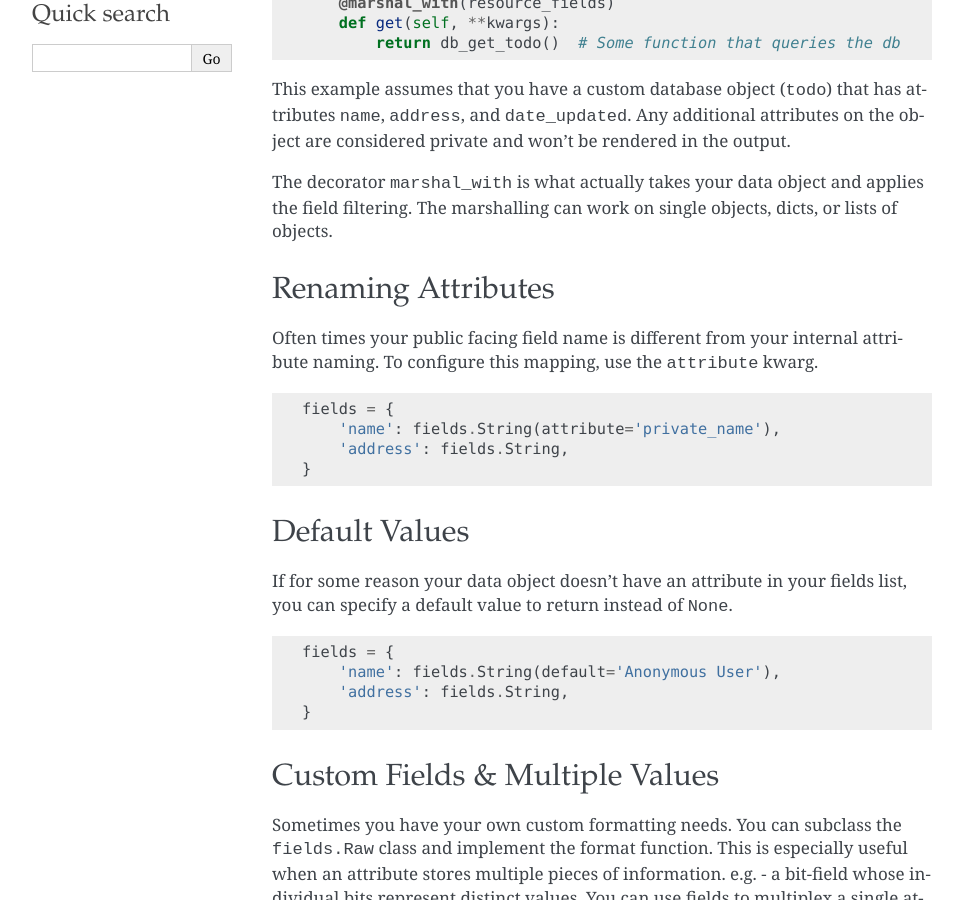
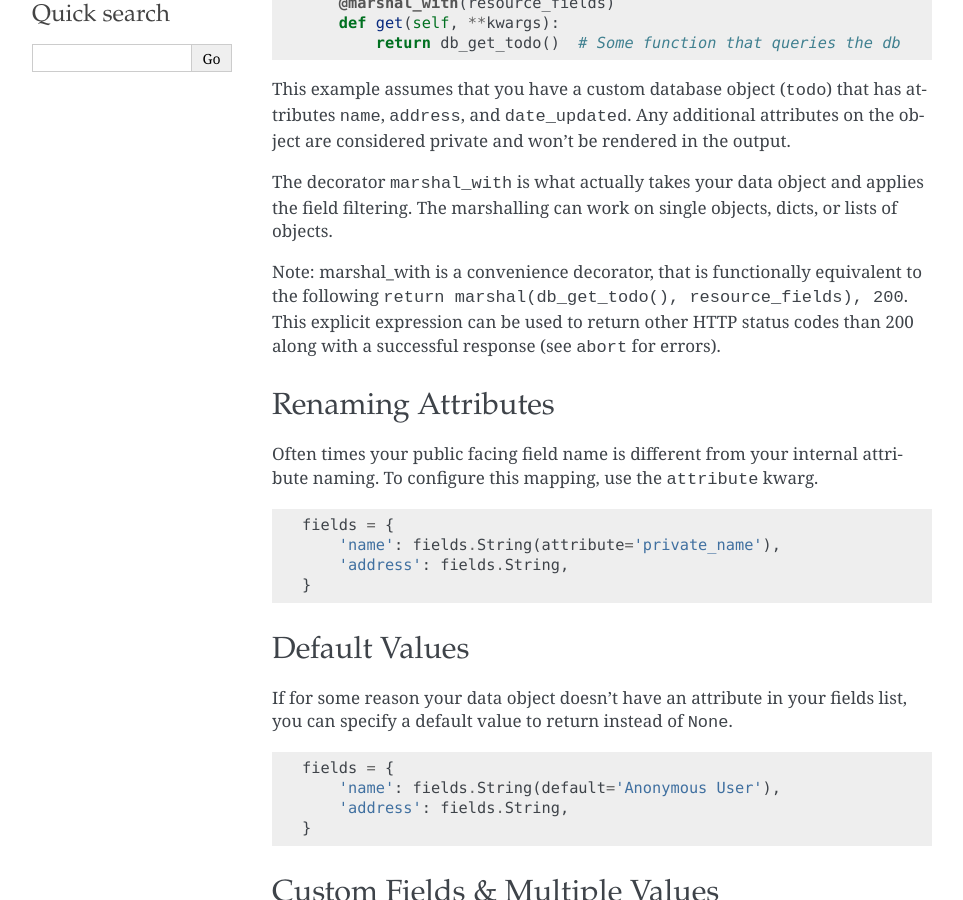
Before and after one commit to flask-restful/flask-restful, a Sphinx documentation site: the page built from docs/fields.rst, in a window 1280 px wide and 900 px high, scrolled down 671 px. Shown: the whole window, without its empty margins (148-1111 px from the left). Built offline with Sphinx 7.4.7, drawn with Linux system fonts in a browser that asks for light colours; pages that are not in the unit, such as notebooks, are missing from menus; some of the changed text lies outside the part shown.

Commit message:
Documentation updates

```diff
--- a/docs/fields.rst
+++ b/docs/fields.rst
@@ -45,6 +45,9 @@ output.
 The decorator ``marshal_with`` is what actually takes your data object and applies the
 field filtering.  The marshalling can work on single objects, dicts, or
 lists of objects.
+
+Note: marshal_with is a convenience decorator, that is functionally equivalent to the following ``return marshal(db_get_todo(), resource_fields), 200``.
+This explicit expression can be used to return other HTTP status codes than 200 along with a successful response (see ``abort`` for errors).
 
 
 Renaming Attributes
@@ -123,7 +126,7 @@ your data object. ::
 Complex Structures
 ------------------
 
-You can have a flat structure that marshall_with will transform to a nested structure ::
+You can have a flat structure that marshal_with will transform to a nested structure ::
 
     >>> from flask.ext.restful import fields, marshal
     >>> import json
--- a/docs/quickstart.rst
+++ b/docs/quickstart.rst
@@ -197,7 +197,7 @@ the structure of your response. ::
         def get(self, **kwargs):
             return TodoDao(todo_id='my_todo', task='Remember the milk')
 
-The above example takes a python object and prepares it to be serialized. The marshall_with decorator will apply the transformation described by resource_fields. The only fields extracted
+The above example takes a python object and prepares it to be serialized. The marshal_with decorator will apply the transformation described by resource_fields. The only fields extracted
 from the object is ``task``. The ``Url`` field is a special field that
 takes an endpoint name and generates a Url for that endpoint in the response.
 Many of the field types you need are already included. See the `Fields` guide
```
